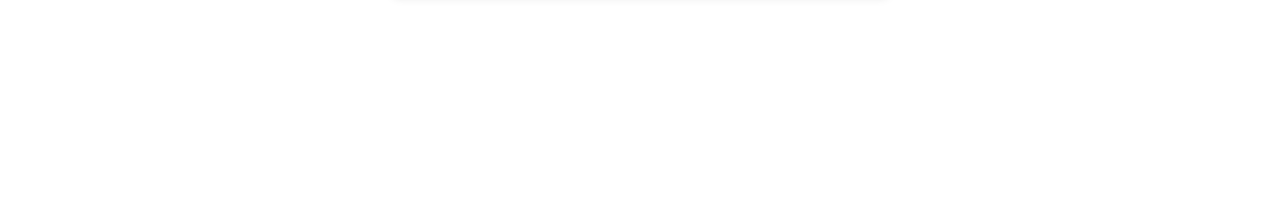
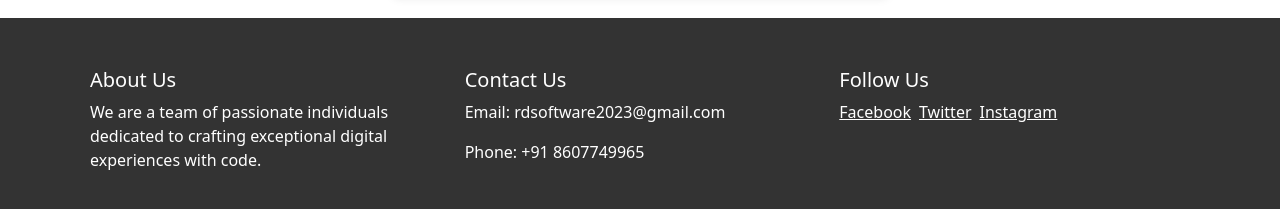
Before and after one commit to rajatDeveloper/rd_software_frontend_main, a React (Create React App) app: page / in a window 1280 px wide. Shown: the part 1701-1910 px from the top of the page. Before the commit the page ends 1719 px from the top, so only its background shows below. Built offline with nearby package versions, Linux system fonts and the light colour scheme; no server answers.

Commit message:
added footer

```diff
--- a/src/pages/home/components/client_list.css
+++ b/src/pages/home/components/client_list.css
@@ -1,44 +1,52 @@
-.client-main-box{
-    padding:10px;
+.client-main-box {
+    padding: 10px;
     border-radius: 40px;
-
     justify-content: center;
-
-}
-.client-heading{
-    text-align: center;
-    padding:10px;
-    margin-top: 10px;
-    color:red;
   }
 
-.client-item-box{
+  .client-heading {
+    text-align: center;
+    padding: 10px;
+    margin-top: 10px;
+    color: red;
+  }
+
+  .client-item-box {
     display: flex;
     flex-wrap: wrap;
-    justify-content: space-evenly;
+    justify-content: center; /* Center items horizontally */
+  }
 
-
-}
-.client-text{
+  .client-text {
     padding: 10px;
   }
-.client-item{
-  padding:20px;
-    background-color: rgb(240, 234, 235) ;
-    width: 500px;
+
+  .client-item {
+    padding: 20px;
+    background-color: rgb(240, 234, 235);
+    max-width: 500px; /* Set maximum width for larger screens */
+    width: 100%; /* Take full width on smaller screens */
     margin-bottom: 30px;
-    border-radius:20px;
+    border-radius: 20px;
+  }
 
-}
-h2{
-    padding-top:10px;
+  h2 {
+    padding-top: 10px;
     padding-left: 10px;
     font-size: 1.5vmax;
     font-weight: 600;
-     color:black;
+    color: black;
   }
-.client-image{
+
+  .client-image {
     width: 100%;
     height: 300px;
     border-radius: 10px;
   }
+
+  /* Media query for smaller screens */
+  @media (max-width: 768px) {
+    .client-item {
+      max-width: 100%; /* Take full width on smaller screens */
+    }
+  }
--- a/src/pages/home/components/contact_us.css
+++ b/src/pages/home/components/contact_us.css
@@ -1,39 +1,33 @@
 .container {
   display: flex;
-  justify-content: space-around;
-  align-items: flex-start;
+  flex-direction: column;
+  justify-content: center;
+  align-items: center;
   padding: 20px;
-  /* added a light gray background */
-   /* added a subtle shadow */
 }
 
 .form-container {
   border: 1px solid #ccc;
   padding: 20px;
   border-radius: 5px;
-  width: 45%;
-  background-color: #fff; /* added a white background */
-  box-shadow: 0 0 10px rgba(0, 0, 0, 0.1); /* added a subtle shadow */
+  width: 100%;
+  max-width: 600px; /* Set a maximum width for the form */
+  background-color: #fff;
+  box-shadow: 0 0 10px rgba(0, 0, 0, 0.1);
 }
 
 h1 {
   text-align: center;
   margin-bottom: 20px;
-  font-weight: bold; /* added bold font weight */
-  color: red; /* added a darker text color */
-}
-
-h2 {
-  margin-bottom: 10px;
-  font-weight: bold; /* added bold font weight */
-  color: #666; /* added a darker text color */
+  font-weight: bold;
+  color: red;
 }
 
 label {
   display: block;
   margin-bottom: 5px;
-  font-weight: bold; /* added bold font weight */
-  color: #666; /* added a darker text color */
+  font-weight: bold;
+  color: #666;
 }
 
 input,
@@ -43,12 +37,12 @@
   margin-bottom: 10px;
   border: 1px solid #ccc;
   border-radius: 3px;
-  box-sizing: border-box; /* added box-sizing to make inputs look better */
+  box-sizing: border-box;
 }
 
 textarea {
   height: 100px;
-  resize: vertical; /* added resize property to make textarea resizable */
+  resize: vertical;
 }
 
 button {
@@ -56,13 +50,25 @@
   color: white;
   padding: 10px 20px;
   border: none;
-  width:100%;
+  width: 100%;
   height: 50px;
   border-radius: 3px;
   cursor: pointer;
-  transition: background-color 0.2s ease; /* added transition effect */
+  transition: background-color 0.2s ease;
 }
 
 button:hover {
   background-color: #45a049;
 }
+
+@media (min-width: 768px) {
+  .container {
+    flex-direction: row; /* Change to row layout on larger screens */
+    justify-content: space-around; /* Add space between items */
+    align-items: flex-start;
+  }
+
+  .form-container {
+    width: 45%; /* Take up 45% of the width on larger screens */
+  }
+}
--- a/src/pages/home/components/feedback_list.css
+++ b/src/pages/home/components/feedback_list.css
@@ -4,22 +4,23 @@
   align-items: center;
   width: 100%;
   padding: 20px;
-    background:#3f006f0f;
+  background: #3f006f0f;
 }
 
 .feedback-heading {
   font-size: 2em;
   margin-bottom: 20px;
   text-align: center;
-    color:red;
+  color: red;
 }
 
 .feedback-cards {
   display: flex;
   flex-wrap: wrap;
-    justify-content: space-evenly;
+  justify-content: center; /* Center items horizontally */
   width: 100%;
-    max-width: 800px;
+  padding: 0 10px; /* Add padding to the sides */
+  box-sizing: border-box; /* Include padding in width calculation */
 }
 
 .feedback-card {
@@ -31,8 +32,15 @@
   border: 1px solid #ddd;
   border-radius: 5px;
   box-shadow: 0 2px 5px rgba(0, 0, 0, 0.1);
-    margin: 20px;
+  margin: 10px; /* Reduce margin for smaller screens */
   background-color: #f5f5f5;
+}
+
+@media (max-width: 768px) {
+  .feedback-card {
+    width: 90%; /* Take almost full width on smaller screens */
+    margin: 10px 0; /* Adjust margin for smaller screens */
+  }
 }
 
 .feedback-image {
@@ -42,7 +50,6 @@
   margin-bottom: 10px;
   object-fit: cover;
 }
-
 
 .feedback-quote {
   font-style: italic;
--- /dev/null
+++ b/src/pages/home/components/footer.css
@@ -0,0 +1,17 @@
+.footer {
+    background-color: #333;
+    color: #fff;
+    padding: 30px 0;
+  }
+
+  .footer h5 {
+    color: #fff;
+  }
+
+  .footer a {
+    color: #fff;
+  }
+
+  .footer a:hover {
+    color: #ccc;
+  }
--- /dev/null
+++ b/src/pages/home/components/footer.js
@@ -0,0 +1,41 @@
+import React from "react";
+import "./footer.css";
+
+const Footer = () => {
+  return (
+    <footer className="footer">
+      <div className="container">
+        <div className="row">
+          <div className="col-md-4">
+            <h5>About Us</h5>
+            <p>
+              We are a team of passionate individuals dedicated to crafting
+              exceptional digital experiences with code.
+            </p>
+          </div>
+          <div className="col-md-4">
+            <h5>Contact Us</h5>
+            <p>Email: rdsoftware2023@gmail.com</p>
+            <p>Phone: +91 8607749965</p>
+          </div>
+          <div className="col-md-4">
+            <h5>Follow Us</h5>
+            <ul className="list-inline">
+              <li className="list-inline-item">
+                <a href="#">Facebook</a>
+              </li>
+              <li className="list-inline-item">
+                <a href="#">Twitter</a>
+              </li>
+              <li className="list-inline-item">
+                <a href="#">Instagram</a>
+              </li>
+            </ul>
+          </div>
+        </div>
+      </div>
+    </footer>
+  );
+};
+
+export default Footer;
--- a/src/pages/home/components/project_list.css
+++ b/src/pages/home/components/project_list.css
@@ -20,11 +20,11 @@
     justify-content: space-evenly;
 }
 .project-item {
-    transition: transform 0.3s ease-in-out;
+    transition: transform 0.1s ease-in-out;
   }
 
  .project-item:hover {
-    transform: scale(1.1);
+    transform: scale(1.01);
     box-shadow: 0 3px 20px rgba(0, 0, 0, 0.4);
     z-index: 1;
   }
--- a/src/pages/home/home.js
+++ b/src/pages/home/home.js
@@ -8,6 +8,7 @@
 import "./home.css";
 import Navbar from "./components/navbar";
 import ContactForm from "./components/contact_us";
+import Footer from "./components/footer";
 
 const Home = () => {
   return (
@@ -33,6 +34,7 @@
         <ClientList />
         <FeedBackList />
         <ContactForm />
+        <Footer />
       </div>
     </div>
   );
```
Lines whose indentation alone changed are shown as unchanged.
